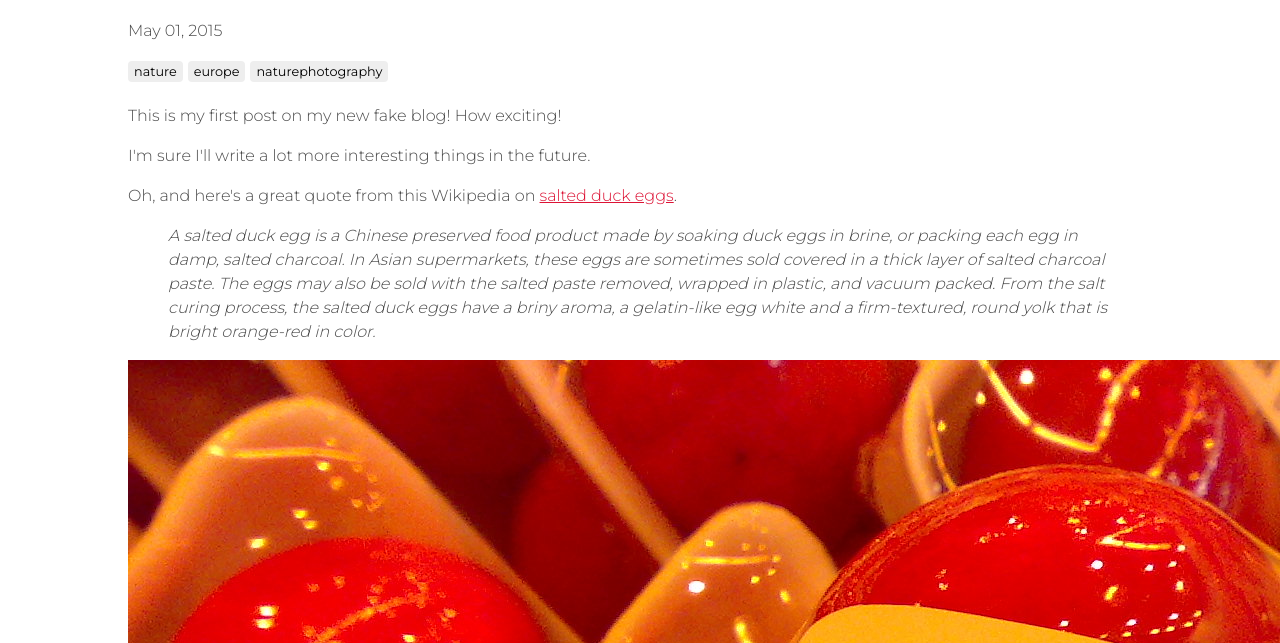
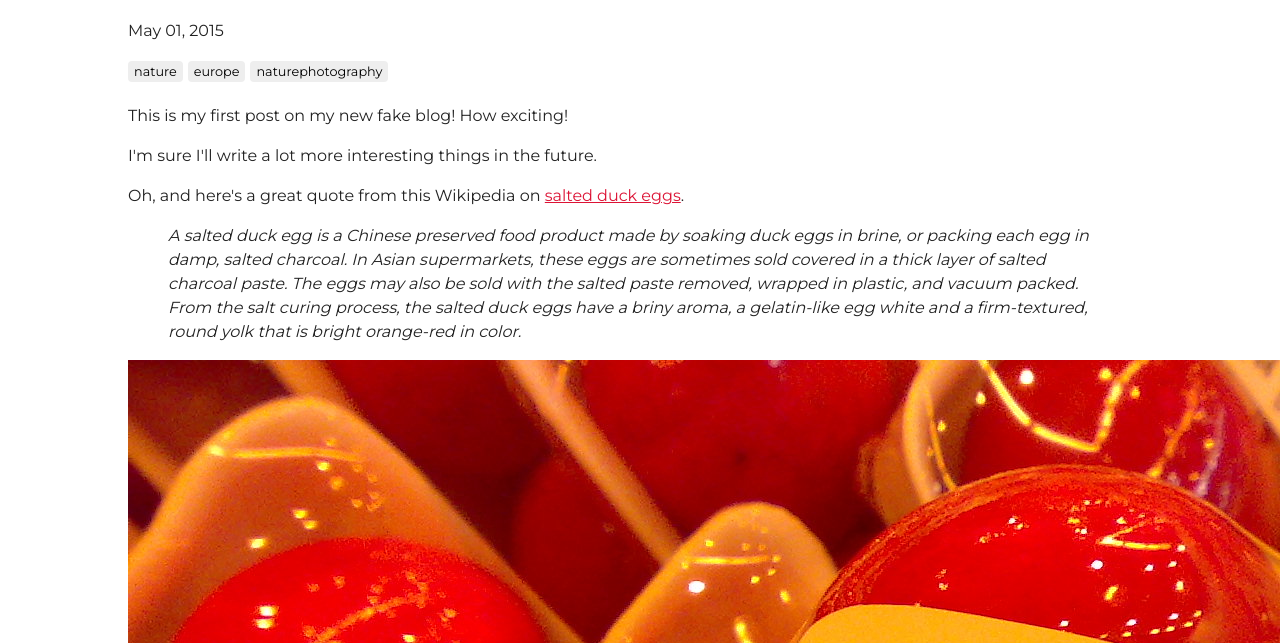
Before and after one commit to Vadx/gatsby-blog, a Gatsby site: page /hello-world/ in a window 1280 px wide. Shown: the part 157-800 px from the top of the page. Built offline with nearby package versions, Linux system fonts and the light colour scheme; Gatsby itself is replaced by a stand-in of ours; some packages are replaced by stand-ins of ours.

Commit message:
Add styles

```diff
--- a/content/blog/hello-world/index.md
+++ b/content/blog/hello-world/index.md
@@ -1,7 +1,7 @@
 ---
 title: Hello World
 date: "2015-05-01T22:12:03.284Z"
-description: "Hello World"
+description: "Lorem Ipsum is simply dummy text of the printing and typesetting industry. Lorem Ipsum has been the industry's standard dummy text ever since the 1500s, when an unknown printer took a galley of type and scrambled it to make a type specimen book."
 tags: ["nature", "europe", "naturephotography"]
 ---
 
--- a/content/blog/my-second-post/index.md
+++ b/content/blog/my-second-post/index.md
@@ -1,6 +1,7 @@
 ---
 title: My Second Post!
 date: "2015-05-06T23:46:37.121Z"
+description: "Lorem Ipsum is simply dummy text of the printing and typesetting industry. Lorem Ipsum has been the industry's standard dummy text ever since the 1500s, when an unknown printer took a galley of type and scrambled it to make a type specimen book."
 tags: ["travel", "nature", "naturephotography"]
 ---
 
--- a/content/blog/new-beginnings/index.md
+++ b/content/blog/new-beginnings/index.md
@@ -1,7 +1,7 @@
 ---
 title: New Beginnings
 date: "2015-05-28T22:40:32.169Z"
-description: This is a custom description for SEO and Open Graph purposes, rather than the default generated excerpt. Simply add a description field to the frontmatter.
+description: "Lorem Ipsum is simply dummy text of the printing and typesetting industry. Lorem Ipsum has been the industry's standard dummy text ever since the 1500s, when an unknown printer took a galley of type and scrambled it to make a type specimen book."
 tags: ["travel", "nature", "europe"]
 ---
 
--- a/content/blog/test-article-1/index.md
+++ b/content/blog/test-article-1/index.md
@@ -1,7 +1,7 @@
 ---
 title: Test article 1
 date: "2017-05-01T22:12:03.284Z"
-description: "Test article 1"
+description: "Lorem Ipsum is simply dummy text of the printing and typesetting industry. Lorem Ipsum has been the industry's standard dummy text ever since the 1500s, when an unknown printer took a galley of type and scrambled it to make a type specimen book."
 tags: ["travel", "europe", "naturephotography"]
 ---
 
--- a/content/blog/test-article-2/index.md
+++ b/content/blog/test-article-2/index.md
@@ -1,7 +1,7 @@
 ---
 title: Test article 2
 date: "2017-05-02T22:12:03.284Z"
-description: "Test article 2"
+description: "Lorem Ipsum is simply dummy text of the printing and typesetting industry. Lorem Ipsum has been the industry's standard dummy text ever since the 1500s, when an unknown printer took a galley of type and scrambled it to make a type specimen book."
 tags: ["nature", "europe", "naturephotography"]
 ---
 
--- a/content/blog/test-article-3/index.md
+++ b/content/blog/test-article-3/index.md
@@ -1,7 +1,7 @@
 ---
 title: Test article 3
 date: "2017-05-04T22:12:03.284Z"
-description: "Test article 4"
+description: "Lorem Ipsum is simply dummy text of the printing and typesetting industry. Lorem Ipsum has been the industry's standard dummy text ever since the 1500s, when an unknown printer took a galley of type and scrambled it to make a type specimen book."
 tags: ["travel", "europe", "naturephotography"]
 ---
 
--- a/src/components/pagination.js
+++ b/src/components/pagination.js
@@ -1,6 +1,9 @@
 import * as React from "react"
 import styled from "styled-components"
+
 import { Link } from "gatsby"
+
+// Icons
 import { FontAwesomeIcon } from "@fortawesome/react-fontawesome"
 import { faArrowRight, faArrowLeft } from "@fortawesome/free-solid-svg-icons"
 
@@ -20,7 +23,7 @@ const Pagination = ({ currentPage, numPages }) => {
       </Left>
 
       <Center>
-        Page {currentPage} of {numPages}
+        <StyledText>Page</StyledText> {currentPage} <StyledText>of</StyledText> {numPages}
       </Center>
 
       <Right>
@@ -52,8 +55,13 @@ const Left = styled.div`
 
 const Center = styled.div`
   text-align: center;
+  font-size: 90%;
 `
 
 const Right = styled.div`
   text-align: right;
 `
+
+const StyledText = styled.span`
+  color: ${props => props.theme.textColorSecondary};
+`
--- a/src/styles/globalStyle.js
+++ b/src/styles/globalStyle.js
@@ -28,49 +28,6 @@ export const GlobalStyle = createGlobalStyle`
     background: #a1a1a1;
     height: 1px;
     border: 0;
-  }
-
-  /* Heading */
-
-  h1,
-  h2,
-  h3,
-  h4,
-  h5,
-  h6 {
-
-  }
-
-  h2,
-  h3,
-  h4,
-  h5,
-  h6 {
-
-  }
-
-  h1 {
-
-  }
-
-  h2 {
-
-  }
-
-  h3 {
-
-  }
-
-  h4 {
-
-  }
-
-  h5 {
-
-  }
-
-  h6 {
-
   }
 
   h1 > a {
@@ -197,46 +154,4 @@ export const GlobalStyle = createGlobalStyle`
   [type="submit"] {
     -webkit-appearance: button;
   }
-
-  /**
-  * Remove the inner border and padding in Firefox.
-  */
-
-  button::-moz-focus-inner,
-  [type="button"]::-moz-focus-inner,
-  [type="reset"]::-moz-focus-inner,
-  [type="submit"]::-moz-focus-inner {
-    border-style: none;
-    padding: 0;
-  }
-
-  /**
-  * Restore the focus styles unset by the previous rule.
-  */
-
-  button:-moz-focusring,
-  [type="button"]:-moz-focusring,
-  [type="reset"]:-moz-focusring,
-  [type="submit"]:-moz-focusring {
-    outline: 1px dotted ButtonText;
-  }
-
-  /**
-  * Correct the padding in Firefox.
-  */
-
-  fieldset {
-    padding: 0.35em 0.75em 0.625em;
-  }
-
-  textarea {
-    overflow: auto;
-  }
-
-  [type="checkbox"],
-  [type="radio"] {
-    box-sizing: border-box; /* 1 */
-    padding: 0; /* 2 */
-  }
-
 `
--- a/src/styles/styledComponents.js
+++ b/src/styles/styledComponents.js
@@ -11,7 +11,7 @@ export const Container = styled.div`
 
 export const HeadlineH1 = styled.h1`
   font-size: 160%;
-  margin: 0 0 30px;
+  margin: 0 0 10px;
 `
 
 export const HeadlineH2 = styled.h2`
--- a/src/styles/theme.js
+++ b/src/styles/theme.js
@@ -3,11 +3,12 @@ export const theme = {
   headerBg: "#fff",
   primary: "#dc1335",
   secondary: "mediumseagreen",
-  textColor: "#4b4b4b",
-  textColorSecondary: "#4b4b4b",
+  textColor: "rgba(0, 0, 0, 0.87)",
+  textColorSecondary: "rgba(0, 0, 0, 0.54)",
+  textColorDisabled: "rgba(0, 0, 0, 0.38)",
   border: "#aaa",
   fontSize: "16px",
-  fontWeight: 300,
+  fontWeight: 400,
   lineHeight: 1.5,
   fontFamily:
     'Montserrat, system-ui, -apple-system, BlinkMacSystemFont, "Segoe UI", Roboto, "Helvetica Neue", Arial, "Noto Sans", sans-serif, "Apple Color Emoji", "Segoe UI Emoji", "Segoe UI Symbol", "Noto Color Emoji"',
--- a/src/templates/blog-list.js
+++ b/src/templates/blog-list.js
@@ -1,6 +1,8 @@
 import * as React from "react"
+import styled from "styled-components"
+
+// Components
 import { Link, graphql } from "gatsby"
-
 import Layout from "../components/layout"
 import SEO from "../components/seo"
 import Pagination from "../components/pagination"
@@ -24,13 +26,13 @@ const BlogList = ({ data, location, pageContext }) => {
     <Layout location={location} title={siteTitle}>
       <SEO title="All posts" />
 
-      <ol style={{ listStyle: "none" }}>
+      <List>
         {posts.map(post => {
           const title = post.frontmatter.title || post.fields.slug
           const tags = post.frontmatter.tags
 
           return (
-            <li key={post.fields.slug}>
+            <PostItem key={post.fields.slug}>
               <article itemScope itemType="http://schema.org/Article">
                 <header>
                   <HeadlineH1>
@@ -49,10 +51,10 @@ const BlogList = ({ data, location, pageContext }) => {
                   />
                 </section>
               </article>
-            </li>
+            </PostItem>
           )
         })}
-      </ol>
+      </List>
 
       <Pagination
         numPages={pageContext.numPages}
@@ -63,6 +65,15 @@ const BlogList = ({ data, location, pageContext }) => {
 }
 
 export default BlogList
+
+// Styled components:
+const List = styled.ol`
+  list-style: none;
+`
+
+const PostItem = styled.li`
+  margin: 0 0 30px;
+`
 
 export const pageQuery = graphql`
   query blogListQuery($skip: Int!, $limit: Int!) {
--- a/src/templates/blog-post.js
+++ b/src/templates/blog-post.js
@@ -1,6 +1,7 @@
 import * as React from "react"
+import styled from "styled-components"
+
 import { Link, graphql } from "gatsby"
-
 import Bio from "../components/bio"
 import Layout from "../components/layout"
 import SEO from "../components/seo"
@@ -36,37 +37,48 @@ const BlogPostTemplate = ({ data, location }) => {
           <Bio />
         </footer>
       </article>
-      <nav className="blog-post-nav">
-        <ul
-          style={{
-            display: "flex",
-            flexWrap: "wrap",
-            justifyContent: "space-between",
-            listStyle: "none",
-            padding: 0,
-          }}
-        >
+      <nav>
+        <NavWrap>
           <li>
             {previous && (
-              <Link to={previous.fields.slug} rel="prev">
+              <LinkNav to={previous.fields.slug} rel="prev">
                 ← {previous.frontmatter.title}
-              </Link>
+              </LinkNav>
             )}
           </li>
           <li>
             {next && (
-              <Link to={next.fields.slug} rel="next">
+              <LinkNav to={next.fields.slug} rel="next">
                 {next.frontmatter.title} →
-              </Link>
+              </LinkNav>
             )}
           </li>
-        </ul>
+        </NavWrap>
       </nav>
     </Layout>
   )
 }
 
 export default BlogPostTemplate
+
+const NavWrap = styled.ul`
+  display: flex;
+  flex-wrap: wrap;
+  justify-content: space-between;
+  list-style: none;
+  padding: 0;
+`
+
+const LinkNav = styled(Link)`
+  text-decoration: none;
+  padding: 8px 11px;
+  /* background-color: transparent; */
+  /* transition: background-color 250ms cubic-bezier(0.4, 0, 0.2, 1) 0ms,box-shadow 250ms cubic-bezier(0.4, 0, 0.2, 1) 0ms,border 250ms cubic-bezier(0.4, 0, 0.2, 1) 0ms; */
+
+  &:hover{
+    background-color: rgba(255, 255, 255, 0.1);
+  }
+`
 
 export const pageQuery = graphql`
   query BlogPostBySlug(
```
